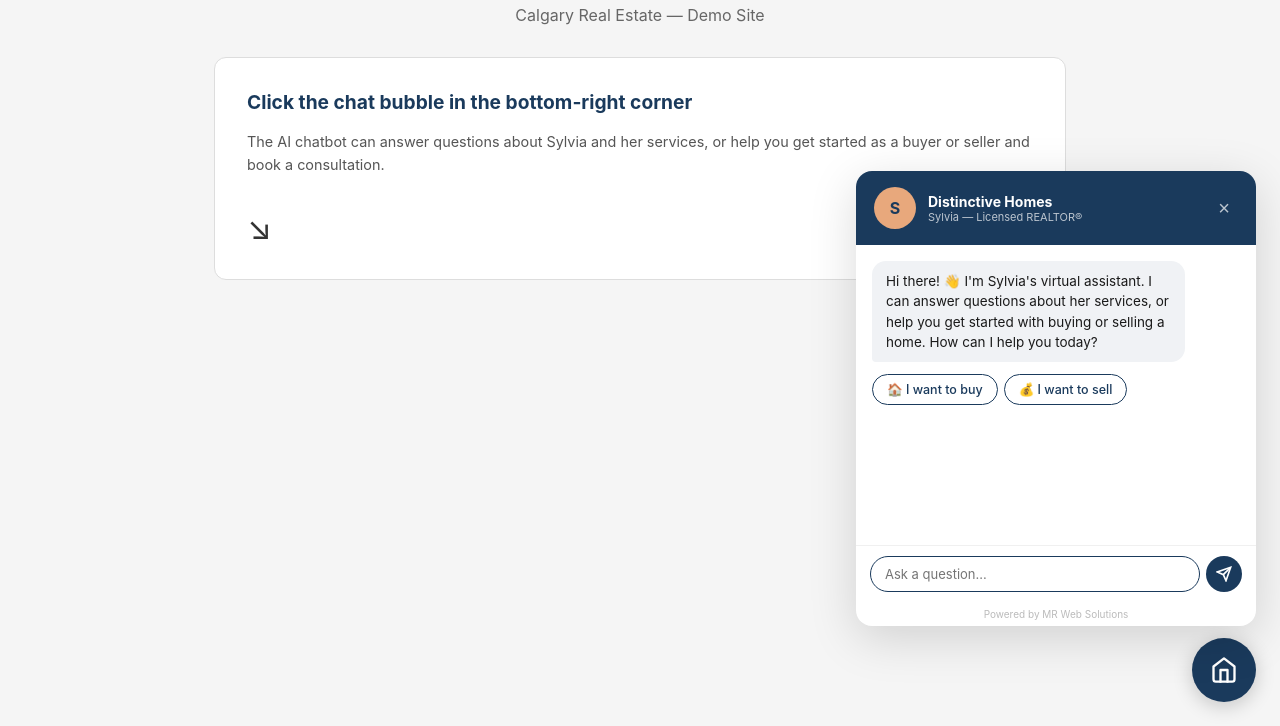
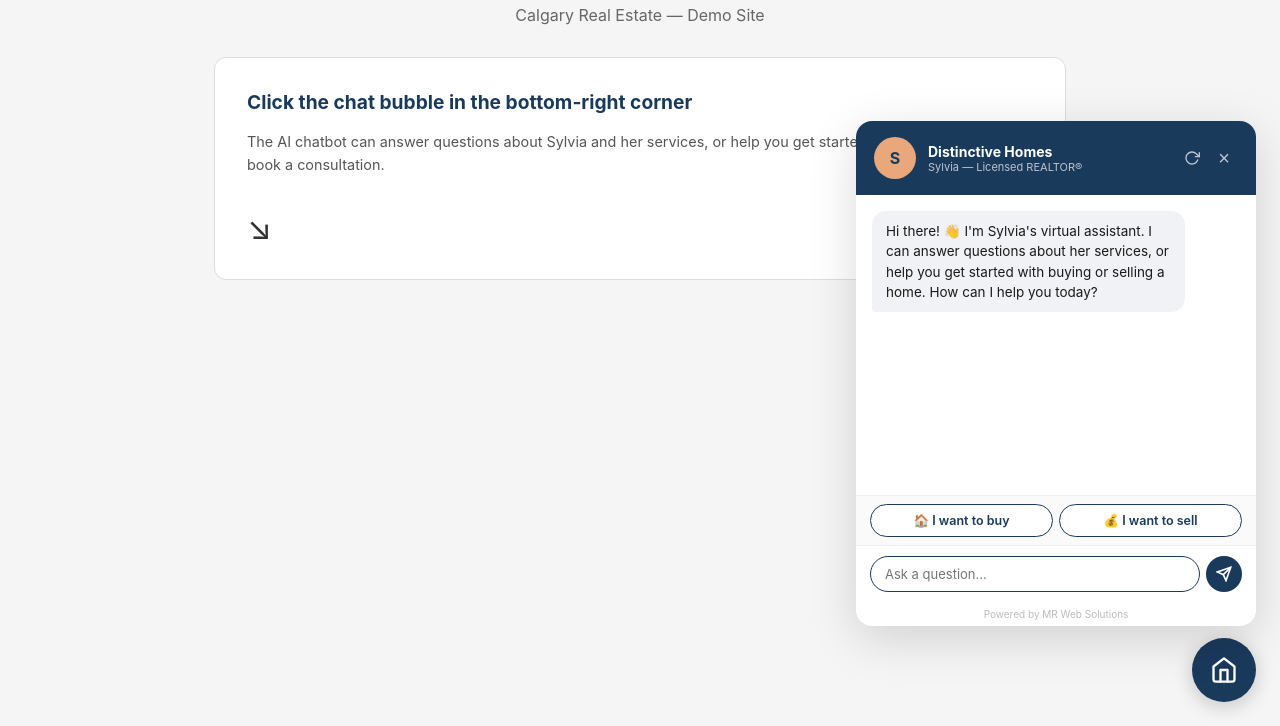
Before and after one commit to Mauricio354/sylvia-chatbot, a website: page index.html in a window 1280 px wide. Both pictures are taken after a click on the button "Open chat". Shown: the part 74-800 px from the top of the page. Drawn offline with Linux system fonts and the light colour scheme.

Commit message:
Persistent buy/sell buttons and new conversation button
- Move buy/sell buttons to a fixed bar above the text input, always
  visible in chat mode, hidden during guided qualification flow
- Add refresh/new-conversation button in the chat header
- Remove inline quick-action bubbles that scrolled out of view
- Quick bar reappears after booking completes

Co-Authored-By: Claude Opus 4.6 (1M context) <noreply@anthropic.com>

```diff
--- a/index.html
+++ b/index.html
@@ -147,6 +147,14 @@ window.CHATBOT_CONFIG = {
     '.re-input-bar button{background:' + PRIMARY + ';color:#fff;border:none;border-radius:50%;width:36px;height:36px;cursor:pointer;display:flex;align-items:center;justify-content:center;flex-shrink:0;transition:all .15s}' +
     '.re-input-bar button:hover{filter:brightness(1.1)}' +
     '.re-input-bar button:disabled{opacity:.4;cursor:default}' +
+    '.re-quick-bar{display:flex;gap:6px;padding:8px 14px;border-top:1px solid #f0f0f0;flex-shrink:0;background:#fafafa}' +
+    '.re-quick-bar button{flex:1;background:#fff;color:' + PRIMARY + ';border:1.5px solid ' + PRIMARY + ';border-radius:20px;padding:8px 10px;font-size:12.5px;font-weight:600;cursor:pointer;font-family:inherit;transition:all .15s ease}' +
+    '.re-quick-bar button:hover{background:' + PRIMARY + ';color:#fff}' +
+    '.re-quick-bar.re-hidden{display:none}' +
+    '.re-header-actions{margin-left:auto;display:flex;gap:4px;align-items:center}' +
+    '.re-new-chat{background:none;border:none;color:#fff;cursor:pointer;padding:4px 6px;opacity:.7;transition:opacity .2s;display:flex;align-items:center;justify-content:center}' +
+    '.re-new-chat:hover{opacity:1}' +
+    '.re-new-chat svg{width:16px;height:16px}' +
     '.re-powered{text-align:center;padding:6px;font-size:10px;color:#bbb;flex-shrink:0}' +
     '.re-restart{background:none;border:none;color:#999;font-size:11px;cursor:pointer;text-decoration:underline;margin-top:4px;font-family:inherit}' +
     '.re-restart:hover{color:#666}' +
@@ -175,9 +183,18 @@ window.CHATBOT_CONFIG = {
         '<h3>' + (brand.chatTitle || 'Chat with us') + '</h3>' +
         '<p>' + (agent.firstName || 'Agent') + (agent.title ? ' \u2014 ' + agent.title : '') + '</p>' +
       '</div>' +
-      '<button class="re-chat-close" aria-label="Close chat">&times;</button>' +
+      '<div class="re-header-actions">' +
+        '<button class="re-new-chat" id="re-new-chat" aria-label="New conversation" title="New conversation">' +
+          '<svg viewBox="0 0 24 24" fill="none" stroke="currentColor" stroke-width="2" stroke-linecap="round" stroke-linejoin="round"><polyline points="23 4 23 10 17 10"/><path d="M20.49 15a9 9 0 11-2.12-9.36L23 10"/></svg>' +
+        '</button>' +
+        '<button class="re-chat-close" aria-label="Close chat">&times;</button>' +
+      '</div>' +
     '</div>' +
     '<div class="re-chat-body" id="re-chat-body"></div>' +
+    '<div class="re-quick-bar" id="re-quick-bar">' +
+      '<button id="re-buy-btn">\ud83c\udfe0 I want to buy</button>' +
+      '<button id="re-sell-btn">\ud83d\udcb0 I want to sell</button>' +
+    '</div>' +
     '<div class="re-input-bar" id="re-input-bar">' +
       '<input type="text" id="re-chat-input" placeholder="Ask a question..." />' +
       '<button id="re-chat-send" aria-label="Send">' +
@@ -190,6 +207,15 @@ window.CHATBOT_CONFIG = {
   var body = document.getElementById('re-chat-body');
   var chatInput = document.getElementById('re-chat-input');
   var chatSendBtn = document.getElementById('re-chat-send');
+  var quickBar = document.getElementById('re-quick-bar');
+  var buyBtn = document.getElementById('re-buy-btn');
+  var sellBtn = document.getElementById('re-sell-btn');
+  var newChatBtn = document.getElementById('re-new-chat');
+
+  function setQuickBarVisible(visible) {
+    if (visible) { quickBar.classList.remove('re-hidden'); }
+    else { quickBar.classList.add('re-hidden'); }
+  }
 
   /* ── Event listeners ─────────────────────────────── */
   toggle.addEventListener('click', function () {
@@ -208,6 +234,10 @@ window.CHATBOT_CONFIG = {
     win.classList.remove('re-open');
   });
 
+  buyBtn.addEventListener('click', function () { handleTypeSelection('buyer'); });
+  sellBtn.addEventListener('click', function () { handleTypeSelection('seller'); });
+  newChatBtn.addEventListener('click', resetChat);
+
   // Text input send
   function handleSend() {
     var text = chatInput.value.trim();
@@ -225,34 +255,8 @@ window.CHATBOT_CONFIG = {
   /* ── Conversation flow ───────────────────────────── */
   function startConversation() {
     state.mode = 'chat';
-    showBotMessage(brand.welcomeMessage || "Hi! How can I help you today?", function () {
-      showQuickActions();
-    });
-  }
-
-  function showQuickActions() {
-    var container = document.createElement('div');
-    container.className = 're-options';
-    container.id = 're-quick-actions';
-
-    var actions = [
-      { label: "\ud83c\udfe0 I want to buy", value: 'buyer' },
-      { label: "\ud83d\udcb0 I want to sell", value: 'seller' }
-    ];
-
-    actions.forEach(function (a) {
-      var btn = document.createElement('button');
-      btn.className = 're-option-btn';
-      btn.textContent = a.label;
-      btn.addEventListener('click', function () {
-        container.remove();
-        handleTypeSelection(a.value);
-      });
-      container.appendChild(btn);
-    });
-
-    body.appendChild(container);
-    scrollToBottom();
+    setQuickBarVisible(true);
+    showBotMessage(brand.welcomeMessage || "Hi! How can I help you today?");
   }
 
   function handleTypeSelection(value) {
@@ -262,6 +266,7 @@ window.CHATBOT_CONFIG = {
     state.questionIndex = 0;
     state.answers = { type: value };
     state.mode = 'guided';
+    setQuickBarVisible(false);
 
     var resp = {
       buyer: "Great! I'd love to help you find the perfect property. Let me ask a few quick questions so " + (agent.firstName || 'the agent') + " can prepare the best options for you.",
@@ -420,7 +425,8 @@ window.CHATBOT_CONFIG = {
   /* ── Booking complete ────────────────────────────── */
   function handleBookingComplete() {
     addUserMessage("I've booked my consultation!");
-    state.mode = 'chat'; // back to chat mode
+    state.mode = 'chat';
+    setQuickBarVisible(true);
     if (sms.enabled && sms.backendUrl) sendSmsNotifications();
     setTimeout(function () {
       var tl = { buyer: 'property search', seller: 'listing consultation' };
@@ -446,12 +452,6 @@ window.CHATBOT_CONFIG = {
               '<br>Phone: ' + state.lead.phone +
               '<br>Email: ' + state.lead.email;
             body.appendChild(summary);
-
-            var restart = document.createElement('button');
-            restart.className = 're-restart';
-            restart.textContent = 'Start a new conversation';
-            restart.addEventListener('click', resetChat);
-            body.appendChild(restart);
             scrollToBottom();
           }, 600);
         }
@@ -705,6 +705,7 @@ window.CHATBOT_CONFIG = {
       messages: [], chatHistory: [], awaitingAI: false
     };
     body.innerHTML = '';
+    setQuickBarVisible(true);
     startConversation();
   }
 
```
